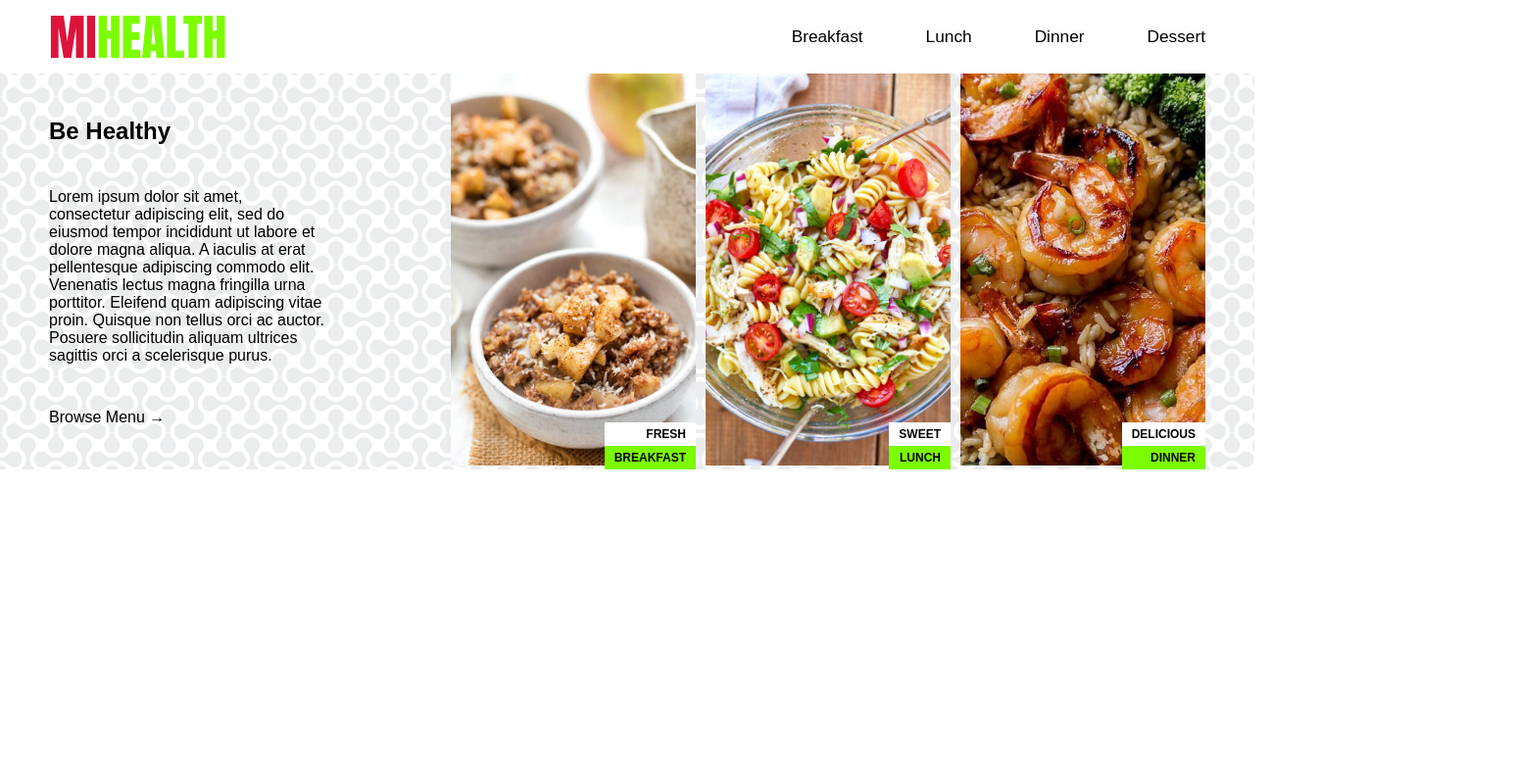
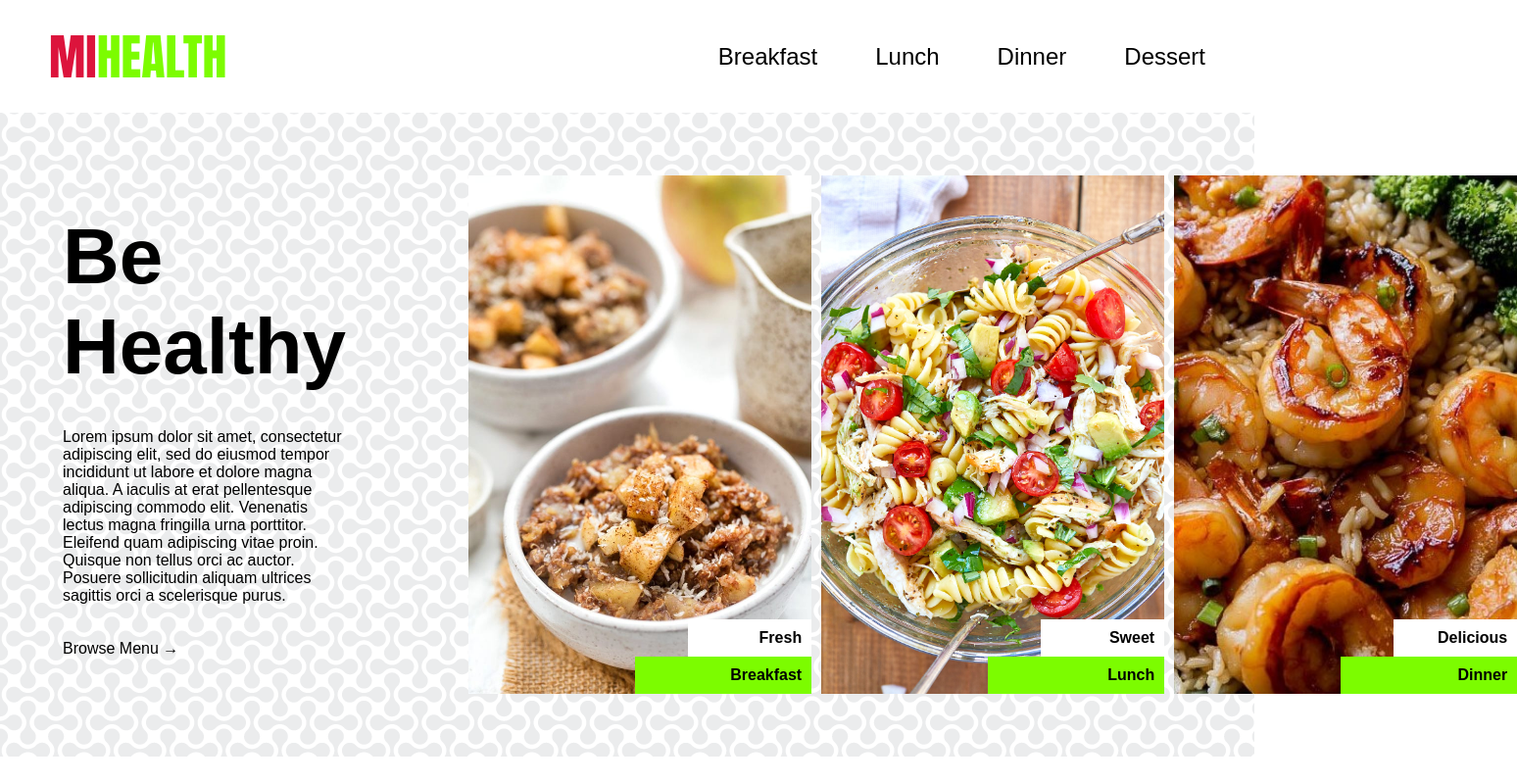
Before and after one commit to mazjap/MiHealth, a plain HTML site: page index.html in a window 1280 px wide. Shown: the whole page at 98% size, 1548 px wide, since content can reach past the window. Drawn offline with Linux system fonts and the light colour scheme.

Commit message:
Add padding to categories and to nav, fix size of colored backgrounds

```diff
--- a/index.html
+++ b/index.html
@@ -34,25 +34,25 @@
 
                 <div class="category">
                     <img src="src/apple-breakfast.jpg" alt="Apple breakfast" />
-                    <div class="text">
-                        <h2>Fresh</h2>
-                        <h3>Breakfast</h3>
+                    <div class="text-container">
+                        <div class="white"><h2>Fresh</h2></div>
+                        <div class="green"><h3>Breakfast</h3></div>
                     </div>
                 </div>
 
                 <div class="category">
                     <img src="src/pasta-salad.jpg" alt="Apple breakfast" />
-                    <div class="text">
-                        <h2>Sweet</h2>
-                        <h3>Lunch</h3>
+                    <div class="text-container">
+                        <div class="white"><h2>Sweet</h2></div>
+                        <div class="green"><h3>Lunch</h3></div>
                     </div>
                 </div>
 
                 <div class="category">
                     <img src="src/fried-shrimp.jpg" alt="Apple breakfast" />
-                    <div class="text">
-                        <h2>Delicious</h2>
-                        <h3>Dinner</h3>
+                    <div class="text-container">
+                        <div class="white"><h2>Delicious</h2></div>
+                        <div class="green"><h3>Dinner</h3></div>
                     </div>
                 </div>
             </section>
--- a/style.css
+++ b/style.css
@@ -13,6 +13,12 @@ a {
     text-decoration: none;
 }
 
+h1 {
+    font-size: 5em;
+    font-weight: 900;
+    width: 20%;
+}
+
 h2 {
     font-size: 5vw;
     font-weight: 900;
@@ -26,13 +32,13 @@ nav {
     display: flex;
     justify-content: flex-end;
     align-content: center;
-    padding: 0 50px;
+    padding: 20px 50px;
 }
 
 nav > a {
     align-self: center;
-    padding-left: 5vw;
-    font-size: 1.35vw;
+    padding-left: 5%;
+    font-size: 1.5em;
 }
 
 .logo {
@@ -63,46 +69,49 @@ nav > a {
     background-image: url(src/double-bubble.png);
     display: flex;
     align-content: flex-end;
-    padding: 0 50px;
+    padding: 5%;
 }
 
 .categories .information {
     display: flex;
     flex-direction: column;
     justify-content: space-evenly;
-    flex-wrap: 2;
+    flex-grow: 2;
     padding-right: 10%;
 }
 
 .category {
     position: relative;
     padding-left: 10px;
-}
-
-.category img {
-    height: 400px;
-    width: 250px;
-    object-fit: cover;
-}
-
-.category .text {
-    position: absolute;
-    bottom: 0;
-    right: 0;
     text-align: right;
     align-items: flex-end;
     align-content: flex-end;
 }
 
-.text h2, .text h3 {
-    padding: 5px 10px;
-    text-transform: uppercase;
-    background-color: #fff;
-    font-size: 12px;
-    font-weight: bolder;
-    padding-left: 10px;
+.category img {
+    width: 350px;
+    height: 100%;
+    object-fit: cover;
 }
 
-.text h3 {
+.text-container {
+    position: absolute;
+    text-align: center;
+    right: 0;
+    bottom: 0;
+    width: 50%;
+    text-align: end;
+}
+
+.text-container h3, .text-container h2 {
+    font-size: 16px;
+    font-weight: bolder;
+    background-color: #fff;
+    padding: 10px;
+    margin-left: 30%;
+}
+
+.green h3 {
     background-color: lawngreen;
+    margin: 0;
 }
```
